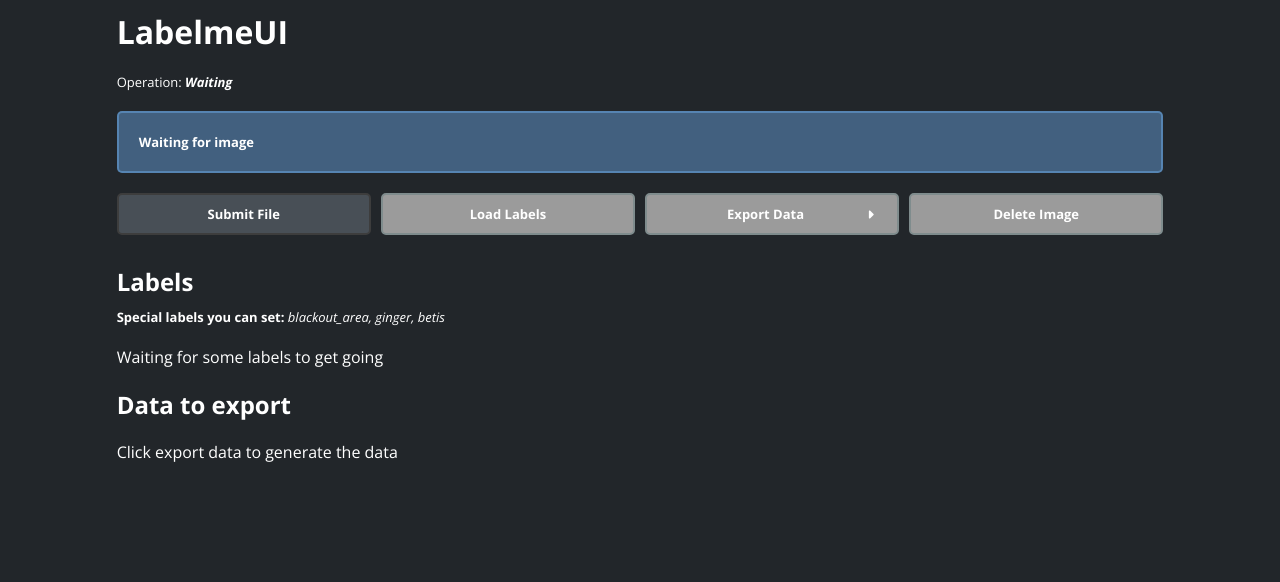
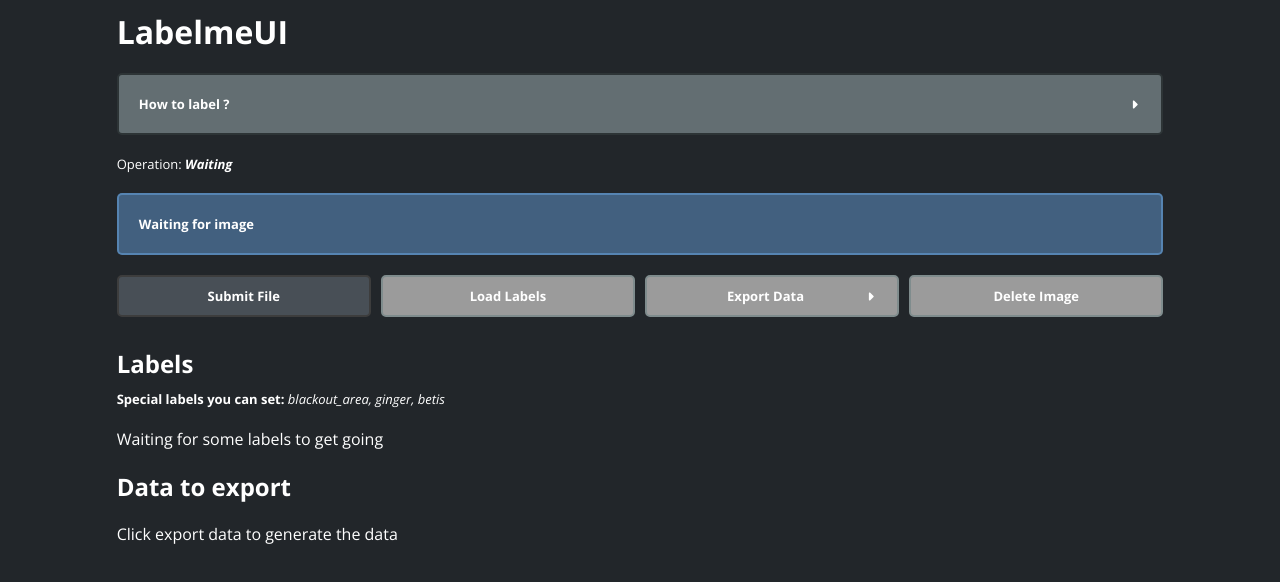
Before and after one commit to enreigut/LabelmeWeb, a React (Create React App) app: page / in a window 1280 px wide. Shown: the top 582 px of the page. Built offline with nearby package versions, Linux system fonts and the light colour scheme.

Commit message:
Added remove point feature and added tutorial

```diff
--- a/src/components/Canvas/canvas.tsx
+++ b/src/components/Canvas/canvas.tsx
@@ -56,6 +56,7 @@ const Canvas = ( props: ImageCanvasProps ) => {
     }
 
     const handleMouseDown = (e: React.MouseEvent) => {
+        // Left clcik
         if(e.button === 0) {
             if (canvasRef.current) {
                 const rect = canvasRef.current.getBoundingClientRect();
@@ -118,6 +119,13 @@ const Canvas = ( props: ImageCanvasProps ) => {
                     }
                 } else if (isEditing && !clicked) {
                     setClicked(true);
+                }
+            }
+        } else if (e.button === 2) { // right click
+            if (isDrawing) {
+                if (points.length > 1) {
+                    points.splice(-1);
+                    setPoints([...points]);
                 }
             }
         }
@@ -369,6 +377,7 @@ const Canvas = ( props: ImageCanvasProps ) => {
         <div ref = { parentRef }>
             <canvas
                 ref = { canvasRef }
+                onContextMenu = { (e) => e.preventDefault() }
                 onMouseDown={ handleMouseDown }
                 onMouseMove={ handleMouseMove }
                 onMouseUp={ handleMouseUp }
--- /dev/null
+++ b/src/components/CollapseBox/collapseBox.tsx
@@ -0,0 +1,37 @@
+import { ReactNode, useState } from "react";
+import IconWrapper from "../IconWrapper/iconWrapper";
+import { FaCaretRight } from "react-icons/fa6";
+
+export interface BoxProps {
+    text: string;
+    backgroundColor: string;
+    borderColor?: string;
+    children?: ReactNode;
+};
+
+const CollapseBox = ( props: BoxProps ) => {
+    const [expanded, setExpanded] = useState<boolean>(false);
+
+    return (
+        <div
+            className = {`p-4 ${props.borderColor ? 'border-2' : ''} border-radius-5 font-bold`}
+            style={{
+                fontSize: "small",
+                backgroundColor: props.backgroundColor,
+                borderColor: props.borderColor ?? ""
+            }}
+        >
+            <div className="d-flex flex-wrap">
+                <div className="d-flex w-100 cursor-pointer" onClick = { (e) => { setExpanded(!expanded) } }>
+                    <p className="color-white my-auto flex-grow">{ props.text }</p>
+                    <IconWrapper classname = "m-auto transition-transform-4 color-white" style = {{ transform: expanded ? "rotateZ(90deg)" : "rotate(0deg)"}} icon = { FaCaretRight } />
+                </div>
+                <div className = { expanded ? 'd-block' : 'd-none' }>
+                    { props.children }
+                </div>
+            </div>
+        </div>
+    )
+};
+
+export default CollapseBox;
--- a/src/index.css
+++ b/src/index.css
@@ -173,6 +173,8 @@ p                       { font-family: 'Open Sans';}
 /* Font styles */
 .font-bold              { font-weight: bold; }
 .font-bolder            { font-weight: bolder; }
+.font-light             { font-weight: light; }
+.font-lighter           { font-weight: lighter; }
 
 /* Background Colors */
 .bg-info                { background-color: blue; }
--- a/src/pages/main/main.tsx
+++ b/src/pages/main/main.tsx
@@ -12,6 +12,7 @@ import Box from "../../components/Box/box";
 import Exporter from "../../components/Exporter/exporter";
 import { ReservedKeyword } from "../../interfaces/reservedKeyword";
 import { overrideDefaultConfigWithReservedKeywordConfig } from "../../utils/draw";
+import CollapseBox from "../../components/CollapseBox/collapseBox";
 
 const MainPage = () => {
     // Configuration
@@ -101,6 +102,25 @@ const MainPage = () => {
 
             <div className="row">
                 <div className="col-10 col-m-10 p-2 mx-auto">
+                    <CollapseBox
+                        text = "How to label ?"
+                        backgroundColor = "#636e72"
+                        borderColor = "#2d3436"
+                    >
+                        <br></br>
+                        <p className = "color-white font-small font-lighter">Left click on canvas to draw</p>
+                        <br></br>
+                        <p className = "color-white font-small font-lighter">If you are in draw mode, right click to erase points</p>
+                        <br></br>
+                        <p className = "color-white font-small font-lighter">To close a shape, you must finish clicking the starting point. It will highlight in yellow when the mouse is over</p>
+                        <br></br>
+                        <p className = "color-white font-small font-lighter">To edit the shape, once you click edit in the labels, you can go to the canvas and edit the points</p>
+                    </CollapseBox>
+                </div>
+            </div>
+
+            <div className="row">
+                <div className="col-10 col-m-10 p-2 mx-auto">
                    <p className="color-white font-small">Operation: <b><i>{ mode ?? "Waiting" }</i></b></p>
                 </div>
             </div>
```
